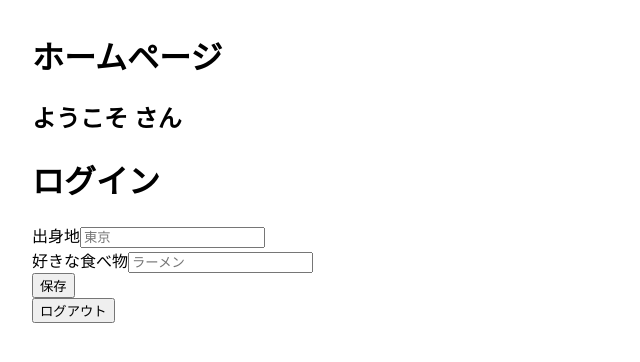
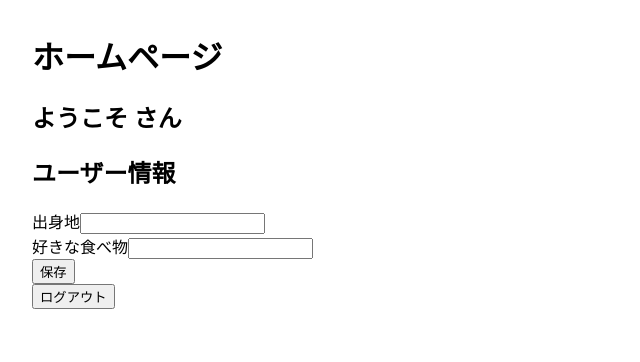
Before and after one commit to Masuda-1246/test, a React (Create React App) app: page / in a window 1280 px wide. Shown: the top 362 px of the page, without its empty margins (0-640 px from the left). Built offline with nearby package versions, Linux system fonts and the light colour scheme; no server answers; the database is empty; sample sign-in values are in the browser's storage.

Commit message:
mail sender

```diff
--- a/src/components/Home.js
+++ b/src/components/Home.js
@@ -9,6 +9,8 @@ const Home = () => {
   const navigate = useNavigate();
   const { user } = useAuthContext();
   const [users, setUsers] = useState([]);
+  const [from, setFrom] = useState('');
+  const [favorite_food, setFavorite] = useState('');
   const [uid, setUid] = useState([]);
   useEffect(() => {
     if(user){
@@ -18,12 +20,19 @@ const Home = () => {
         snapshot.forEach(doc => {
           console.log(doc.data());
           setUsers(doc.data().name)
+          setFavorite(doc.data().favorite_food)
+          setFrom(doc.data().from)
           setUid(doc.id)
         })
       })
     }
-  })
-
+  },[])
+  const handleChangeFrom = (event) => {
+    setFrom(event.currentTarget.value);
+  };
+  const handleChangeFavorite = (event) => {
+    setFavorite(event.currentTarget.value);
+  };
   const handleSubmit = async (event) => {
     event.preventDefault();
     const {from, favorite_food} = event.target.elements;
@@ -48,15 +57,15 @@ const Home = () => {
 
 
         <div>
-          <h1>ログイン</h1>
+          <h2>ユーザー情報</h2>
           <form onSubmit={handleSubmit}>
             <div>
               <label>出身地</label>
-              <input name="from" type="from" placeholder="東京" />
+              <input name="from" type="text" value={from} onChange={(event) => handleChangeFrom(event)}/>
             </div>
             <div>
               <label>好きな食べ物</label>
-              <input name="favorite_food" type="favorite_food" placeholder="ラーメン" />
+              <input name="favorite_food" type="text" value={favorite_food}  onChange={(event) => handleChangeFavorite(event)}/>
             </div>
             <div>
               <button>保存</button>
--- a/src/components/SingUp.js
+++ b/src/components/SingUp.js
@@ -1,6 +1,6 @@
 import { useState, useEffect } from 'react';
 import { auth } from '../firebase';
-import { createUserWithEmailAndPassword } from 'firebase/auth'
+import { createUserWithEmailAndPassword, sendEmailVerification} from 'firebase/auth'
 import { Link, useNavigate} from 'react-router-dom'
 import { db } from '../firebase'
 import {collection, getDocs, setDoc, doc} from 'firebase/firestore'
@@ -26,6 +26,7 @@ const SignUp = () => {
     const { name, email, password } = event.target.elements;
     try {
       await createUserWithEmailAndPassword(auth ,email.value, password.value);
+      await sendEmailVerification(auth.currentUser)
       await setDoc(userDocumentRef, {
         id:userDocumentRef.id,
         name: name.value,
@@ -33,6 +34,7 @@ const SignUp = () => {
         from: "",
         favorite_food:""
       });
+
       navigate('/')
     } catch (error) {
       setError(error.message)
```
